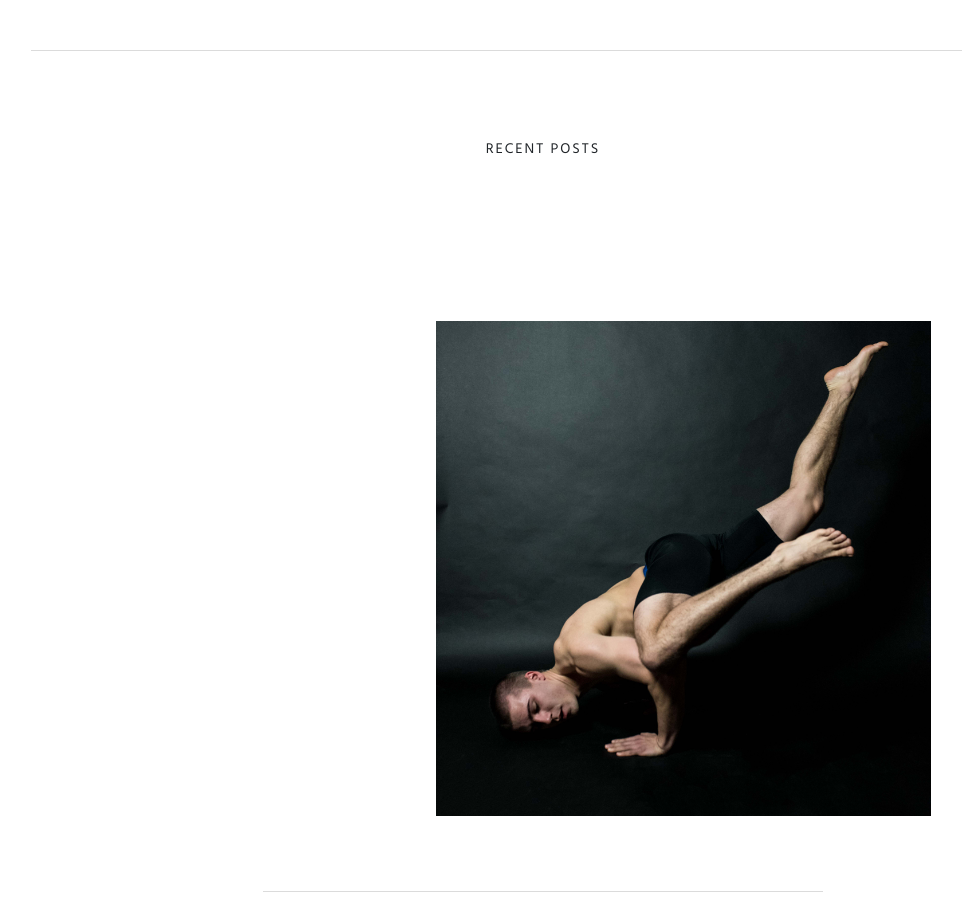
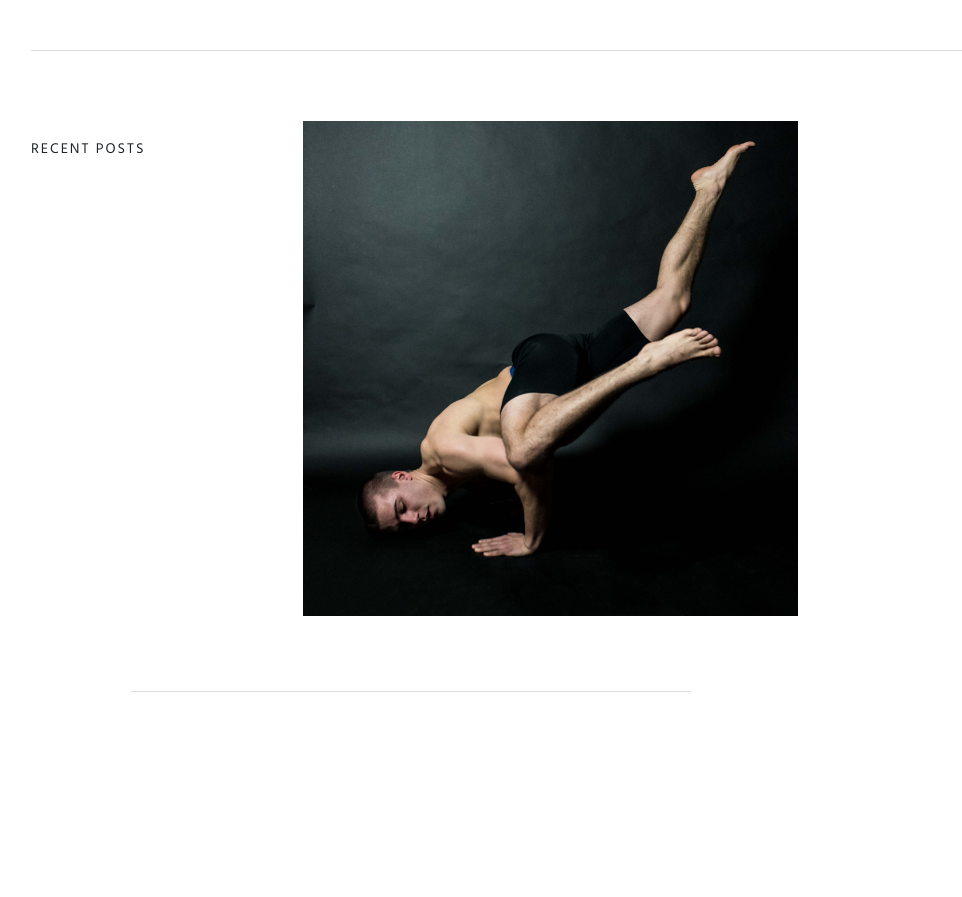
Before and after one commit to mjmccombs/wholesomehealthlife, a PHP site: page /index.html in a window 1280 px wide. Shown: the part 2663-3560 px from the top of the page, without its empty margins (97-1059 px from the left). After the commit the page ends 3355 px from the top, so only its background shows below. Run offline with PHP 8.4, Linux system fonts and the light colour scheme.

Commit message:
messing with sizing

```diff
--- a/styles.css
+++ b/styles.css
@@ -8,6 +8,8 @@ body {
 	margin-right: 10%;
 	margin-left: 10%;
 	align-self: center;
+	display: flex;
+	flex-wrap: wrap;
 }
 
 .row {
```
